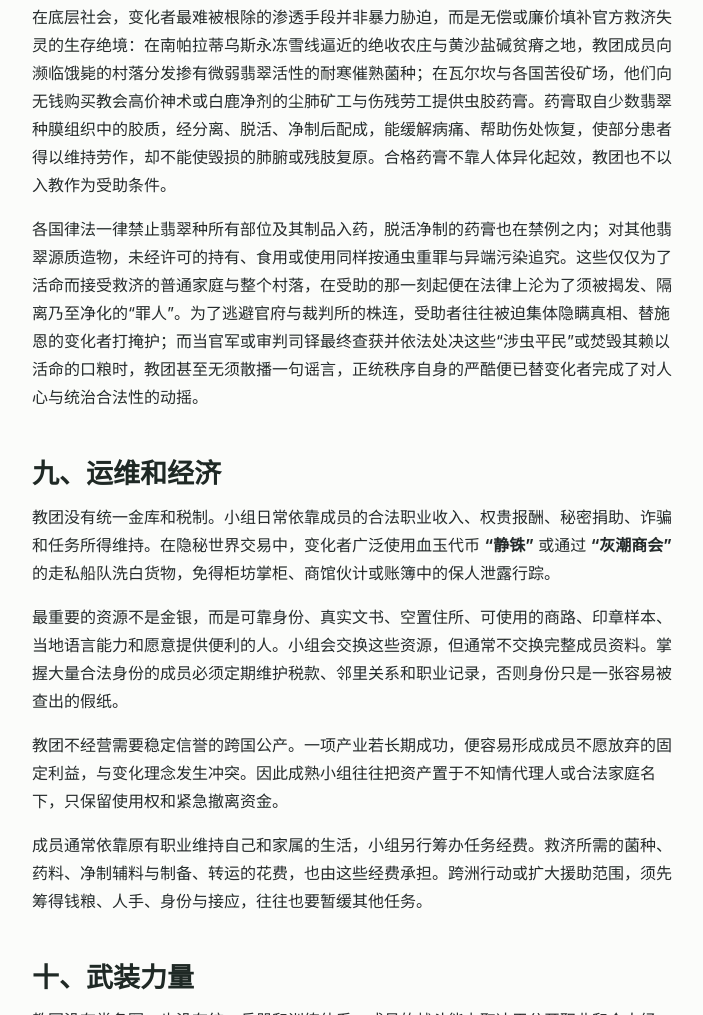
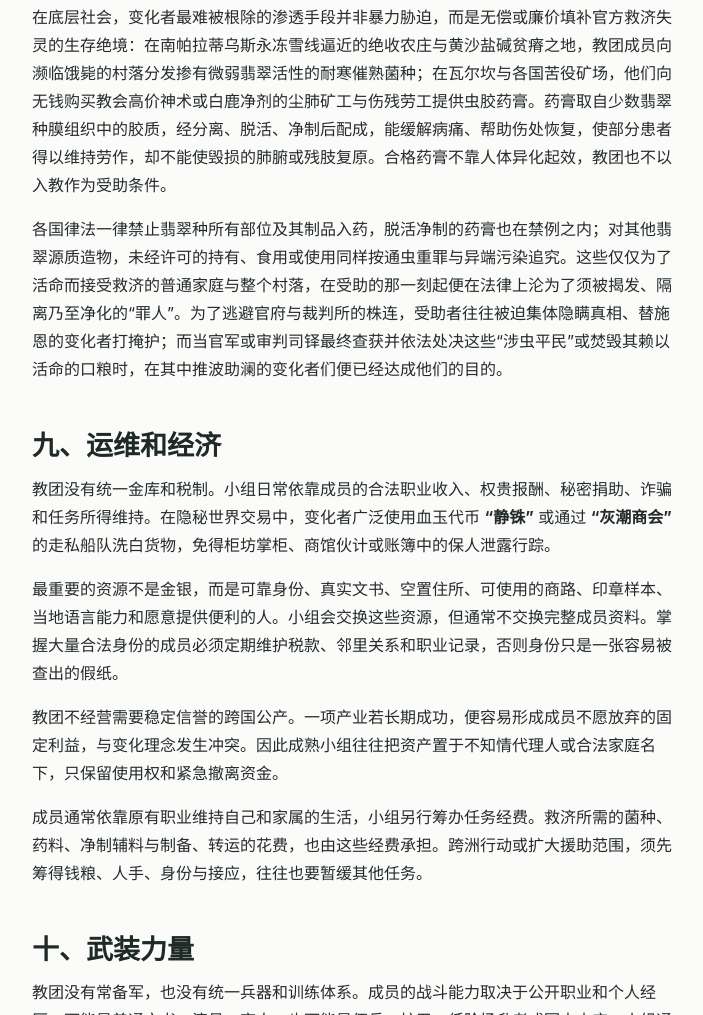
Before and after one commit to Noke-dot/tesimier-wiki, a plain HTML site: page pages/2-地理志/2-非国家类势力设定/翡翠教团/index.html in a window 1280 px wide. Shown: the part 4637-5652 px from the top of the page, without its empty margins (280-983 px from the left). Drawn offline with Linux system fonts and the light colour scheme.

Commit message:
更新 Wiki 2026-11-17

```diff
--- a/pages/2-地理志/2-非国家类势力设定/翡翠教团/index.html
+++ b/pages/2-地理志/2-非国家类势力设定/翡翠教团/index.html
@@ -103,7 +103,7 @@
 <p>成员借正常迁移、就业、收养、婚姻、服役、求学和商业合作进入目标组织，再逐步取得文书、印章、行程和人际关系。所谓“夺取身份”可以是冒名、替换、迫使目标退出，或结合【蚀蜕之网】与易容秘药彻底取代原主。成熟行动会保留原身份的日常习惯与债务痕迹，使调查者难以用一次审问揭穿。</p>
 <p>只有在神谕指向大计划时，各地小组才会协调时间，分别破坏交通、传令、盟约、祭仪或边界设施，使局部混乱互相联接为更大变化。</p>
 <p>在底层社会，变化者最难被根除的渗透手段并非暴力胁迫，而是无偿或廉价填补官方救济失灵的生存绝境：在南帕拉蒂乌斯永冻雪线逼近的绝收农庄与黄沙盐碱贫瘠之地，教团成员向濒临饿毙的村落分发掺有微弱翡翠活性的耐寒催熟菌种；在瓦尔坎与各国苦役矿场，他们向无钱购买教会高价神术或白鹿净剂的尘肺矿工与伤残劳工提供虫胶药膏。药膏取自少数翡翠种膜组织中的胶质，经分离、脱活、净制后配成，能缓解病痛、帮助伤处恢复，使部分患者得以维持劳作，却不能使毁损的肺腑或残肢复原。合格药膏不靠人体异化起效，教团也不以入教作为受助条件。</p>
-<p>各国律法一律禁止翡翠种所有部位及其制品入药，脱活净制的药膏也在禁例之内；对其他翡翠源质造物，未经许可的持有、食用或使用同样按通虫重罪与异端污染追究。这些仅仅为了活命而接受救济的普通家庭与整个村落，在受助的那一刻起便在法律上沦为了须被揭发、隔离乃至净化的“罪人”。为了逃避官府与裁判所的株连，受助者往往被迫集体隐瞒真相、替施恩的变化者打掩护；而当官军或审判司铎最终查获并依法处决这些“涉虫平民”或焚毁其赖以活命的口粮时，教团甚至无须散播一句谣言，正统秩序自身的严酷便已替变化者完成了对人心与统治合法性的动摇。</p>
+<p>各国律法一律禁止翡翠种所有部位及其制品入药，脱活净制的药膏也在禁例之内；对其他翡翠源质造物，未经许可的持有、食用或使用同样按通虫重罪与异端污染追究。这些仅仅为了活命而接受救济的普通家庭与整个村落，在受助的那一刻起便在法律上沦为了须被揭发、隔离乃至净化的“罪人”。为了逃避官府与裁判所的株连，受助者往往被迫集体隐瞒真相、替施恩的变化者打掩护；而当官军或审判司铎最终查获并依法处决这些“涉虫平民”或焚毁其赖以活命的口粮时，在其中推波助澜的变化者们便已经达成他们的目的。</p>
 <h2 id="h-c7a584d8c0">九、运维和经济</h2>
 <p>教团没有统一金库和税制。小组日常依靠成员的合法职业收入、权贵报酬、秘密捐助、诈骗和任务所得维持。在隐秘世界交易中，变化者广泛使用血玉代币 <strong>“静铢”</strong> 或通过 <strong>“灰潮商会”</strong> 的走私船队洗白货物，免得柜坊掌柜、商馆伙计或账簿中的保人泄露行踪。</p>
 <p>最重要的资源不是金银，而是可靠身份、真实文书、空置住所、可使用的商路、印章样本、当地语言能力和愿意提供便利的人。小组会交换这些资源，但通常不交换完整成员资料。掌握大量合法身份的成员必须定期维护税款、邻里关系和职业记录，否则身份只是一张容易被查出的假纸。</p>
```
